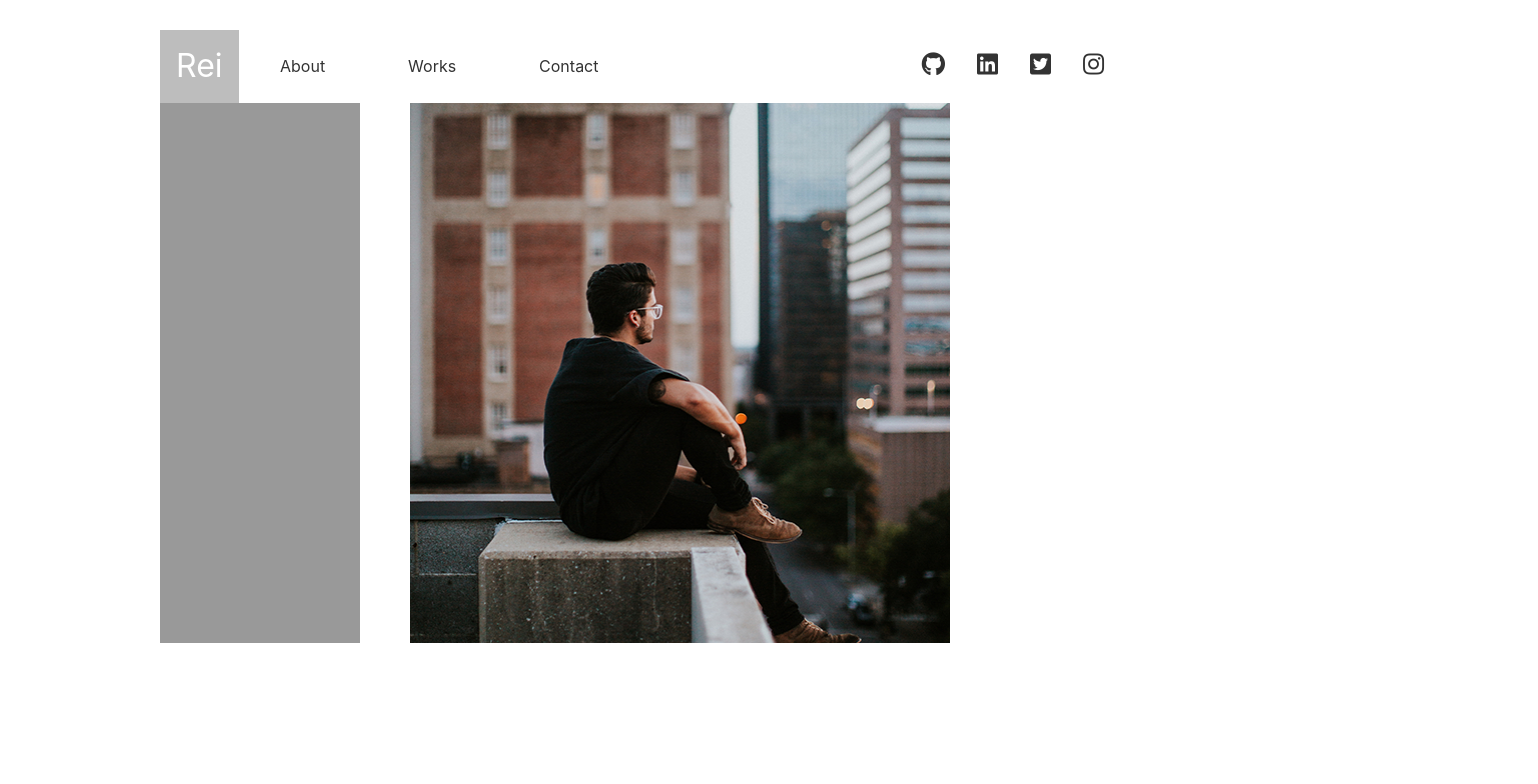
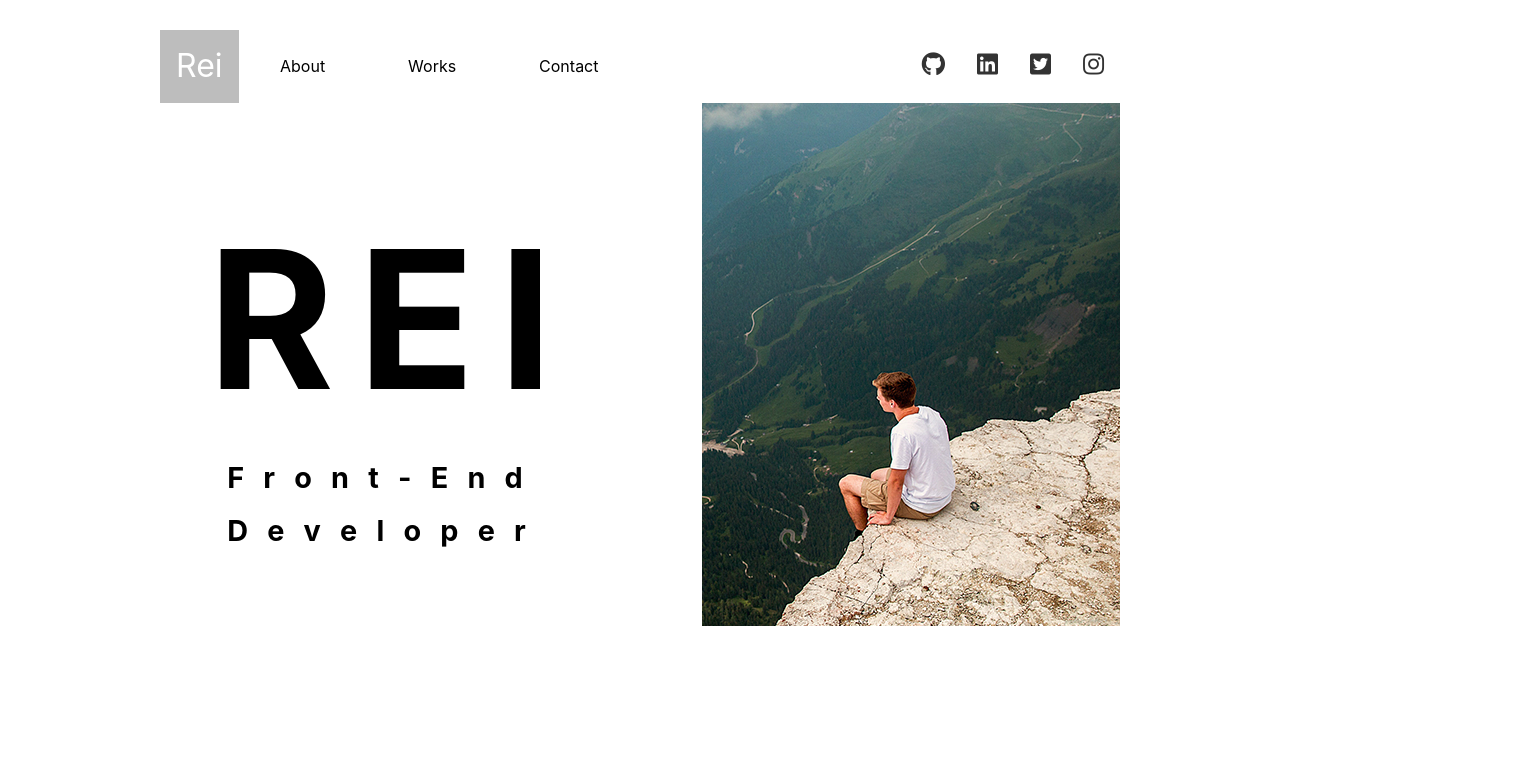
Before and after one commit to hsoyier/portfolio-react, a React (Create React App) app: page / in a window 1280 px wide. Shown: the top 784 px of the page, 1538 px wide, since content can reach past the window. Built offline with nearby package versions, Linux system fonts and the light colour scheme.

Commit message:
Update animation

```diff
--- a/src/App.css
+++ b/src/App.css
@@ -68,13 +68,89 @@ ul {
 }
 
 .navList__item a {
-  color: #333;
+  color: #000;
   text-decoration: none;
 }
 
 .sns__header {
   flex: 1;
   text-align: right;
+}
+
+.home__block {
+  margin-bottom: 150px;
+  width: 960px;
+  height: 540px;
+}
+
+.home__bg {
+  display: flex;
+  position: relative;
+}
+
+.home__bg--b {
+  flex: 1;
+}
+
+.home__imgBg {
+  width: 418px;
+  height: 523px;
+  position: absolute;
+  background: #fff;
+  z-index: 10;
+}
+
+.home__firstnameBg {
+  background: #fff;
+  position: absolute;
+  top: 27%;
+  left: 5%;
+  z-index: 10;
+  height: 280px;
+  width: 400px;
+}
+
+.home__lastnameBg {
+  background: #fff;
+  position: absolute;
+  top: 68%;
+  left: 5%;
+  z-index: 10;
+  height: 220px;
+  width: 420px;
+}
+
+.home__firstname {
+  position: absolute;
+  top: 38%;
+  left: 5%;
+  font-size: 12rem;
+  color: #000;
+  font-weight: bold;
+  letter-spacing: 1.5rem;
+}
+
+.home__lastname {
+  display: flex;
+  position: absolute;
+  top: 68%;
+  left: 7%;
+  font-size: 1.8rem;
+  color: #000;
+  font-weight: bold;
+  letter-spacing: 1.2rem;
+}
+
+.home__lastname.second{
+  top: 78%;
+}
+
+.home__position {
+  position: absolute;
+  top: 57%;
+  left: 12%;
+  font-size: 2rem;
+  color: #000;
 }
 
 .about {
@@ -167,10 +243,6 @@ ul {
   margin-bottom: 1rem;
 }
 
-.project__item {
-  transform: translateY(100px);
-}
-
 .project__title {
   font-size: 1.3rem;
   font-weight: bold;
@@ -243,153 +315,3 @@ ul {
   font-weight: 300;
   letter-spacing: 0.2em;
 }
-
-.logo {
-  animation: logo_popIn 1s ease-in-out 0s 1 normal forwards running;
-}
-
-.home__block {
-  position: relative;
-  width: 960px;
-  height: 540px;
-  margin-bottom: 150px;
-}
-
-.home__col1 {
-  position: absolute;
-  width: 300px;
-  height: 540px;
-  background: #999;
-  top: 0;
-  animation: home__col1 0.6s ease-in-out 0s 1 normal forwards running;
-}
-
-.home__col2 {
-  position: absolute;
-  width: 960px;
-  height: 540px;
-  background: #fff;
-  top: 0;
-  left: 200px;
-}
-
-.home__title {
-  position: absolute;
-  bottom: 300px;
-  color: #000;
-  left: 450px;
-  font-size: 3rem;
-  animation: home__title 0.6s ease-in-out 2.2s 1 normal forwards running;
-}
-
-.home__img {
-  position: absolute;
-  width: 0;
-  height: 0;
-  animation: home__img 0.8s ease-out 1.15s 1 normal forwards running;
-}
-
-@keyframes logo_popIn {
-  0% {
-      transform: translateY(-15px);
-    }
-  100% {
-      transform: scale(1) translateY(0);
-  }
-}
-
-@keyframes home__col1 {
-  0% {
-    width: 0;
-    z-index: 10;
-  }
-
-  100% {
-    width: 200px;
-    z-index: 10;
-  }
-}
-
-@keyframes home__img {
-  0% {
-    width: 540px;
-    height: 540px;
-    transform: translateX(350px);
-    z-index: 10;
-  }
-
-  100% {
-    width: 540px;
-    height: 540px;
-    transform: translateX(250px);
-    z-index: 10;
-  }
-}
-
-@keyframes home__title {
-  0% {
-    transform: translateY(20px);
-    z-index: 10;
-  }
-
-  100% {
-    transform: translateY(200px);
-    z-index: 10;
-  }
-}
-
-@keyframes animation_projects01 {
-  0% {
-    transform: translateY(100px);
-  }
-
-  100% {
-    transform: translateY(0);
-  }
-}
-
-@keyframes animation_profile {
-  0% {
-    transform: translate(90px, 40px);
-  }
-
-  100% {
-    transform: translate(0, 0);
-  }
-}
-
-@keyframes animation_contact {
-  50% {
-    opacity: 0.5;
-    background: #FF715B;
-  }
-  100% {
-    opacity: 0.7;
-    background: #FF715B;
-  }
-}
-
-.animation_projects01 {
-  animation: animation_projects01 0.7s ease-in 0s 1 normal forwards running;
-}
-.animation_projects02 {
-  animation: animation_projects01 0.7s ease-in 0.3s 1 normal forwards running;
-}
-.animation_projects03 {
-  animation: animation_projects01 0.7s ease-in 0.6s 1 normal forwards running;
-}
-.animation_profile {
-  animation: animation_profile 0.8s ease-out 0s 1 normal forwards running;
-}
-.animation_profileImg {
-  animation: animation_profile 0.8s ease-out 0s 1 normal forwards running;
-}
-.contact__btn:hover {
-  transform:rotate(35deg);
-}
-.contact__btn a:hover {
-  animation: animation_contact 2s ease-out 0s 1 normal forwards running;
-}
-.contact__btn {
-  transition-duration: 1s;
-}
--- a/src/App.js
+++ b/src/App.js
@@ -1,12 +1,13 @@
 import React, { Component } from 'react';
 import './normalize.css';
 import './App.css';
+import './animation.css';
 import Footer from './components/Footer';
 import Navigation from './components/Navigation';
 import Home from './components/Home';
 import About from './components/About';
 import Skills from './components/Skills';
-import Projects from './components/Projects';
+import Works from './components/Works';
 import Contact from './components/Contact';
 
 export default class App extends Component {
@@ -16,7 +17,7 @@ export default class App extends Component {
         <div className="container">
           <Navigation />
           <Home />
-          <Projects />
+          <Works />
           <Skills />
           <About />
           <Contact />
--- /dev/null
+++ b/src/animation.css
@@ -0,0 +1,147 @@
+.logo {
+  animation: logo_popIn 1s ease-in-out 0s 1 normal forwards running;
+}
+
+.home__imgBg {
+  animation: home__imgBg 1.2s cubic-bezier(0.62, 0, 0.11, 0.71) 0s 1 normal forwards running;
+}
+
+.home__firstname {
+  display: flex;
+}
+
+.home__firstnameBg {
+  animation: home__firstnameBg 2.2s cubic-bezier(0.62, 0, 0.11, 0.71) 0s 1 normal forwards running;
+}
+
+.home__lastnameBg {
+  animation: home__firstnameBg 2.0s cubic-bezier(0.62, 0, 0.11, 0.71) 1.5s 1 normal forwards running;
+}
+
+.home__firstname span:first-child {
+  display: block;
+  animation: home__firstname 1.8s cubic-bezier(0.62, 0, 0.11, 0.71) 0s 1 normal forwards running;
+}
+
+.home__firstname span:nth-child(2) {
+  display: block;
+  animation: home__firstname 1.8s cubic-bezier(0.62, 0, 0.11, 0.71) 0.2s 1 normal forwards running;
+}
+
+.home__firstname span:last-child {
+  display: block;
+  animation: home__firstname 1.8s cubic-bezier(0.62, 0, 0.11, 0.71) 0.4s 1 normal forwards running;
+}
+
+.home__lastname span:first-child {
+  display: block;
+  animation: home__firstname 1.8s cubic-bezier(0.62, 0, 0.11, 0.71) 1s 1 normal forwards running;
+}
+
+.home__lastname span:nth-child(2) {
+  display: block;
+  animation: home__firstname 1.8s cubic-bezier(0.62, 0, 0.11, 0.71) 1s 1 normal forwards running;
+}
+
+.home__lastname span:nth-child(3) {
+  display: block;
+  animation: home__firstname 1.8s cubic-bezier(0.62, 0, 0.11, 0.71) 1.2s 1 normal forwards running;
+}
+
+.home__lastname span:nth-child(4) {
+  display: block;
+  animation: home__firstname 1.8s cubic-bezier(0.62, 0, 0.11, 0.71) 1.2s 1 normal forwards running;
+}
+
+.home__lastname span:nth-child(5) {
+  display: block;
+  animation: home__firstname 1.8s cubic-bezier(0.62, 0, 0.11, 0.71) 1.4s 1 normal forwards running;
+}
+
+.home__lastname span:nth-child(6) {
+  display: block;
+  animation: home__firstname 1.8s cubic-bezier(0.62, 0, 0.11, 0.71) 1.4s 1 normal forwards running;
+}
+
+.home__lastname span:nth-child(7) {
+  display: block;
+  animation: home__firstname 1.8s cubic-bezier(0.62, 0, 0.11, 0.71) 1.4s 1 normal forwards running;
+}
+
+.home__lastname span:nth-child(8) {
+  display: block;
+  animation: home__firstname 1.8s cubic-bezier(0.62, 0, 0.11, 0.71) 1.6s 1 normal forwards running;
+}
+
+.home__lastname span:last-child {
+  display: block;
+  animation: home__firstname 1.8s cubic-bezier(0.62, 0, 0.11, 0.71) 1.6s 1 normal forwards running;
+}
+
+.contact__btn:hover {
+  transform:rotate(35deg);
+}
+
+.contact__btn a:hover {
+  animation: animation_contact 2s ease-out 0s 1 normal forwards running;
+}
+
+.contact__btn {
+  transition-duration: 1s;
+}
+
+@keyframes logo_popIn {
+  0% {
+      transform: translateY(-15px);
+    }
+  100% {
+      transform: scale(1) translateY(0);
+  }
+}
+
+@keyframes home__imgBg {
+  0% {
+    transform: translateX(0);
+  }
+  100% {
+    transform: translateX(418px);
+  }
+}
+
+@keyframes home__firstnameBg {
+  0% {
+    transform: translateY(0);
+    width: 420px;
+    height: 220px;
+  }
+  20% {
+    width: 420px;
+    height: 220px;
+  }
+  100% {
+    transform: translateY(180px);
+    width: 0;
+    height: 0;
+    visibility: hidden;
+  }
+}
+
+@keyframes home__firstname {
+  0% {
+    transform: translateY(140px);
+  }
+  100% {
+    transform: translateY(0);
+  }
+}
+
+@keyframes animation_contact {
+  50% {
+    opacity: 0.5;
+    background: #FF715B;
+  }
+  100% {
+    opacity: 0.7;
+    background: #FF715B;
+  }
+}
--- a/src/components/Home.js
+++ b/src/components/Home.js
@@ -4,9 +4,22 @@ import mainImg from '../assets/main.jpg';
 const Home = () => {
   return (
     <div className="home__block">
-      <img src={mainImg} alt="" className="home__img" />
-      <div className="home__col1"></div>
-      <div className="home__col2"></div>
+      <div className="home__bg">
+        <div className="home__bg--b"></div>
+        <div className="home__bg--w">
+          <div className="home__imgBg"></div>
+          <img className="home__img" src={mainImg} alt=""/>
+        </div>
+        <div className="home__firstnameBg"></div>
+        <p className="home__firstname"><span>R</span><span>E</span><span>I</span></p>
+        <div className="home__lastnameBg"></div>
+        <p className="home__lastname">
+          <span>F</span><span>r</span><span>o</span><span>n</span><span>t</span><span>-</span><span>E</span><span>n</span><span>d</span>
+        </p>
+        <p className="home__lastname second">
+         <span>D</span><span>e</span><span>v</span><span>e</span><span>l</span><span>o</span><span>p</span><span>e</span><span>r</span>
+        </p>
+      </div>
     </div>
   )
 }
--- a/src/components/Navigation.js
+++ b/src/components/Navigation.js
@@ -8,9 +8,9 @@ const Navigation = () => {
         <h1 className="logo">Rei</h1>
         <nav className="nav">
           <ul className="navList">
-            <li className="navList__item"><a href="#about">About</a></li>
-            <li className="navList__item"><a href="#projects">Works</a></li>
-            <li className="navList__item"><a href="#contact">Contact</a></li>
+            <li className="navList__item navList__item01"><a href="#about">About</a></li>
+            <li className="navList__item navList__item02"><a href="#projects">Works</a></li>
+            <li className="navList__item navList__item03"><a href="#contact">Contact</a></li>
           </ul>
         </nav>
       </div>
--- a/src/components/Projects.js
+++ b/src/components/Works.js
@@ -1,24 +1,6 @@
 import React from 'react';
 
-const Projects = () => {
-  window.addEventListener("scroll", () => {
-    const scrollTop = document.documentElement.scrollTop;
-    console.log(scrollTop);
-    if (scrollTop > 500) {
-      const project__item01 = document.getElementById("project__item01");
-      const animation_projects01 = "animation_projects01";
-      project__item01.className += " " + animation_projects01;
-
-      const project__item02 = document.getElementById("project__item02");
-      const animation_projects02 = "animation_projects02";
-      project__item02.className += " " + animation_projects02;
-
-      const project__item03 = document.getElementById("project__item03");
-      const animation_projects03 = "animation_projects03";
-      project__item03.className += " " + animation_projects03;
-    }
-  });
-
+const Works = () => {
   return (
     <section id="projects" className="project">
       <h2>Projects</h2>
@@ -49,4 +31,4 @@ const Projects = () => {
   )
 }
 
-export default Projects
+export default Works
```
Also changed, not shown: src/assets/main.jpg.
